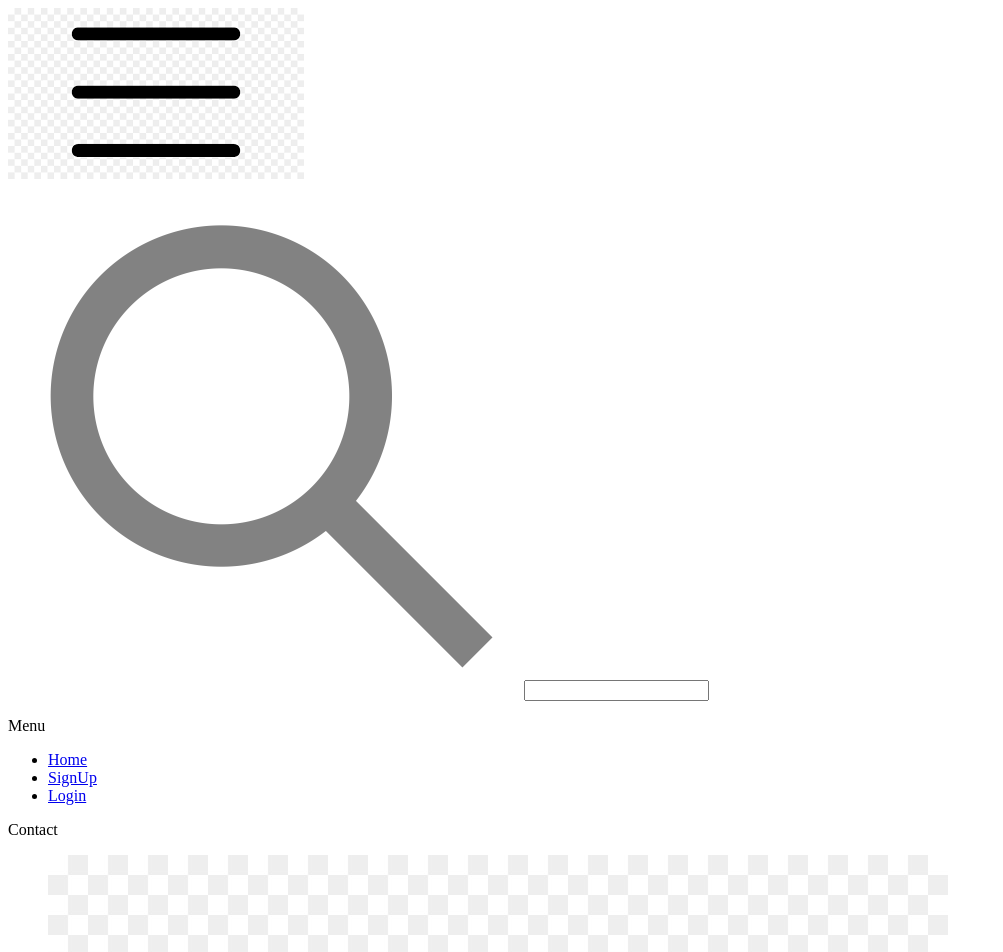
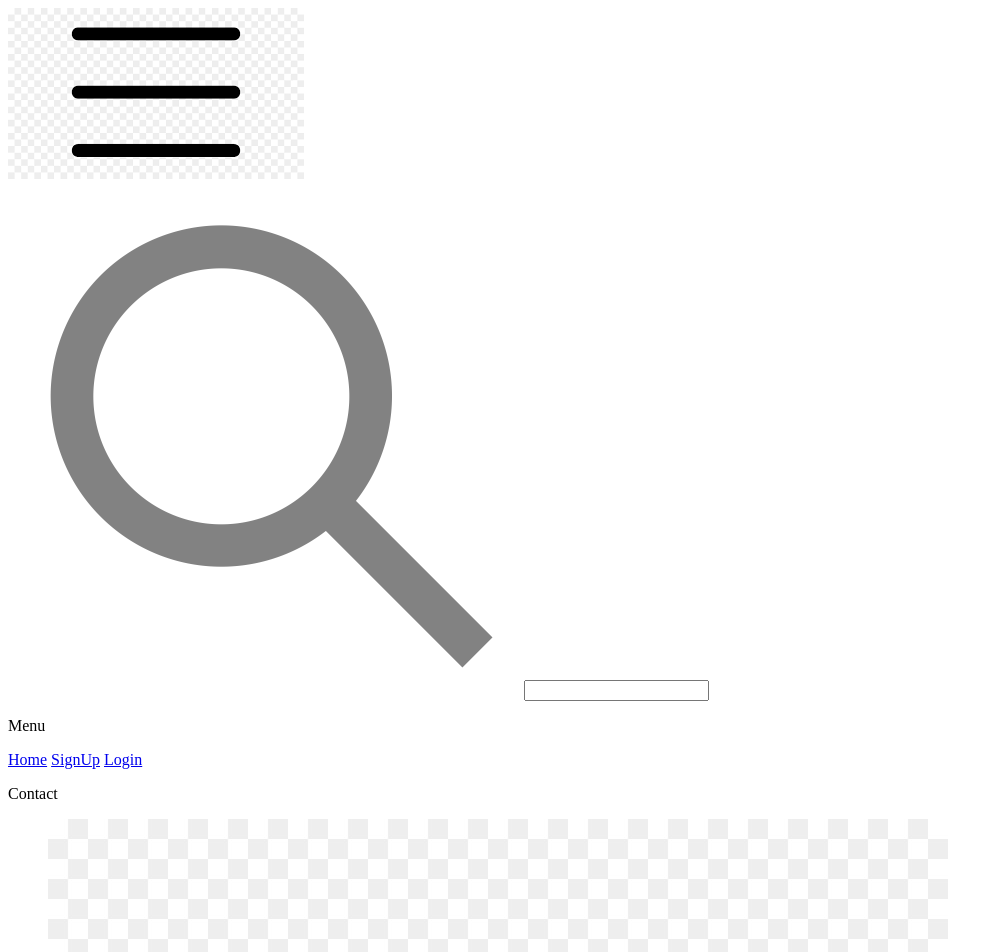
Before and after one commit to cami-diaz/BaSP-A2022-Etapa-1, a plain HTML site: page Semana-02/index.html in a window 1280 px wide. Shown: the top 952 px of the page, without its empty margins (0-1003 px from the left). Drawn offline with Linux system fonts and the light colour scheme.

Commit message:
BaSP-W02-2022: add nav in html - improve readme

```diff
--- a/Semana-02/index.html
+++ b/Semana-02/index.html
@@ -4,11 +4,11 @@
     <meta charset="UTF-8">
     <meta http-equiv="X-UA-Compatible" content="IE=edge">
     <meta name="viewport" content="width=device-width, initial-scale=1.0">
-    <title>Document</title>
+    <title>Trackgenix</title>
 </head>
 <body>
     <header>
-        <img src="../Semana-02/images/mh.png" alt="mn">
+        <img src="../Semana-02/images/mh.png" alt="Menu">
         <div>
             <img src="../Semana-02/images/lupa.png" alt="MAGNIFYING GLASS">
             <input type="search">
@@ -17,17 +17,11 @@
     <aside>
         <div>
             <p>Menu</p>
-            <ul>
-                <li>
-                    <a href="#"> Home</a>
-                </li>
-                <li>
-                    <a href="#"> SignUp</a>
-                </li>
-                <li>
-                    <a href="#"> Login</a>
-                </li>
-            </ul>
+            <nav>
+                <a href="#">Home</a>
+                <a href="#">SignUp</a>
+                <a href="#">Login</a>
+            </nav>
         </div>
         <div>
             <p>Contact</p>
@@ -61,6 +55,7 @@
             </div>
         </section>
         <section>
+            <img src="../Semana-02/images/dataBase.png" alt="data base">
             <h3>Features</h3>
             <div>
                 <img src="../Semana-02/images/hours.png" alt="hours">
```
Also changed, not shown: Semana-02/images/dataBase.png (added), Semana-02/images/thinking man.png (added), 2 other files.
